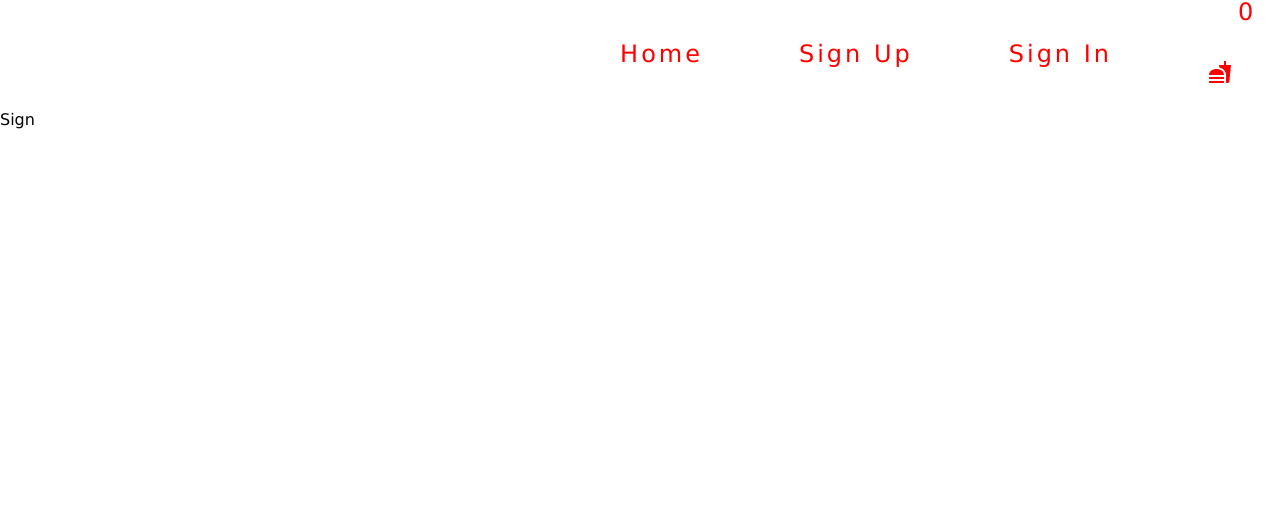
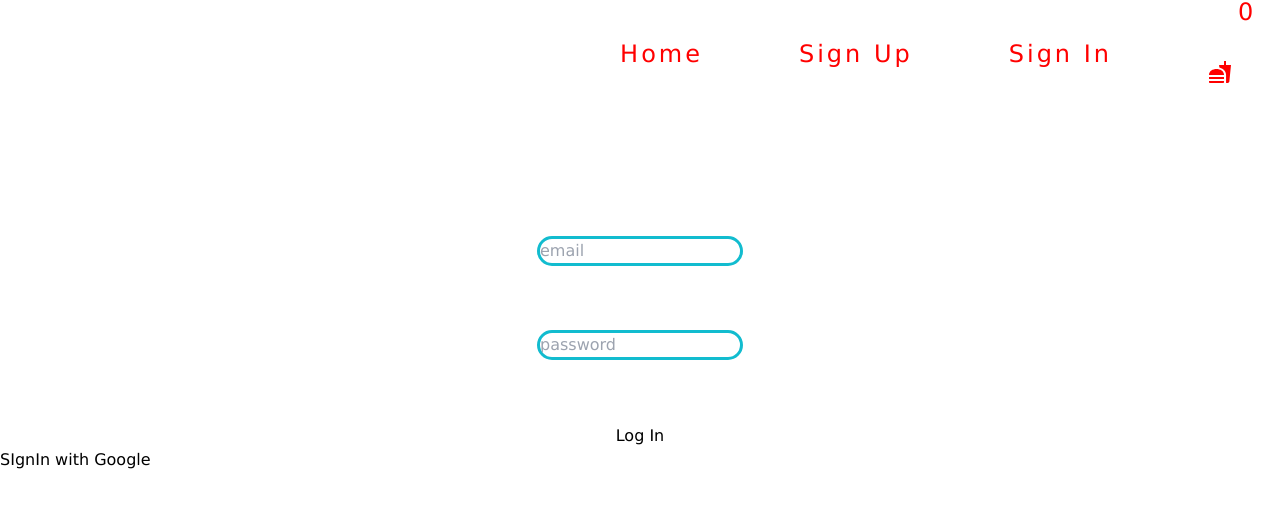
Before and after one commit to Manojkbharathi/food-delivery, a React (Vite) app: page /signUp in a window 1280 px wide. Shown: the top 508 px of the page. Built offline with nearby package versions, Linux system fonts and the light colour scheme.

Commit message:
added authentication

```diff
--- a/src/index.css
+++ b/src/index.css
@@ -12,3 +12,12 @@ body {
   width: 100vw;
   overflow-x: visible;
 }
+
+form {
+  display: flex;
+  flex-direction: column;
+  align-items: center;
+  justify-content: center;
+  gap: 4rem;
+  margin-top: 8rem;
+}
--- a/src/routes/products.jsx
+++ b/src/routes/products.jsx
@@ -3,18 +3,32 @@ import {
   AiOutlineFacebook,
   AiOutlineTwitter,
 } from 'react-icons/ai';
-import React, { useContext, useState } from 'react';
+import React, { useContext, useState, useEffect } from 'react';
 import '../components/footer.css';
 import data from '../components/data.json';
 import '../components/data.json';
 import '../components/products.css';
 import { ContextApp } from '../context/context';
-
+import { auth } from '../utils/firebase';
+import { onAuthStateChanged } from 'firebase/auth';
 const Products = () => {
   const logout = () => {
     localStorage.clear();
     window.location.reload();
   };
+
+  const [id, setId] = useState('');
+
+  useEffect(() => {
+    onAuthStateChanged(auth, (user) => {
+      if (user) {
+        const uid = user.uid;
+        setId(uid);
+      } else {
+        alert('Please login first');
+      }
+    });
+  }, []);
   const { addToCart } = useContext(ContextApp);
 
   const [selected, setSelected] = useState(0);
--- a/src/routes/signIn.jsx
+++ b/src/routes/signIn.jsx
@@ -1,25 +1,46 @@
-import { auth, provider } from '../utils/firebase';
-import { signInWithPopup } from 'firebase/auth';
-import { useState, useEffect } from 'react';
-import Home from './products';
+import React, { useState } from 'react';
+import { signInWithEmailAndPassword } from 'firebase/auth';
+import { NavLink, useNavigate } from 'react-router-dom';
+import { auth } from '../utils/firebase';
 const SignIn = () => {
-  const [value, setValue] = useState('');
-  const handleCLick = () => {
-    signInWithPopup(auth, provider).then((data) => {
-      setValue(data.user.email);
-      localStorage.setItem('email', data.user.email);
-    });
+  const navigate = useNavigate();
+  const [email, setEmail] = useState('');
+  const [password, setPassword] = useState('');
+  const [error, setError] = useState(false);
+  const onSignIn = async (e) => {
+    e.preventDefault();
+    await signInWithEmailAndPassword(auth, email, password)
+      .then((userCredential) => {
+        const user = userCredential.userCredential;
+        setEmail('');
+        setPassword('');
+        setError(false);
+        navigate('/');
+      })
+      .catch((error) => {
+        setError(true);
+      });
   };
-  useEffect(() => {
-    setValue(localStorage.getItem('email'));
-  });
   return (
     <div>
-      {value ? (
-        <Home />
-      ) : (
-        <button onClick={handleCLick}>SIgnIn with Google</button>
-      )}
+      <div>
+        <form onSubmit={onSignIn}>
+          <input
+            type='email'
+            placeholder='email'
+            onChange={(e) => setEmail(e.target.value)}
+          />
+          <input
+            type='password'
+            placeholder='password'
+            onChange={(e) => setPassword(e.target.value)}
+          />
+
+          <button type='submit'>Log In</button>
+          {error && <span>Wrong email or password</span>}
+        </form>
+        {error && <span>Wrong email or password</span>}
+      </div>
     </div>
   );
 };
--- a/src/routes/signUp.jsx
+++ b/src/routes/signUp.jsx
@@ -1,7 +1,69 @@
+import { auth, provider } from '../utils/firebase';
+import { createUserWithEmailAndPassword, signInWithPopup } from 'firebase/auth';
+import { useState, useEffect } from 'react';
+import { NavLink, useNavigate } from 'react-router-dom';
+import '../../src/index.css';
+import Home from './products';
 const SignUp = () => {
+  const navigate = useNavigate();
+  const [error, setError] = useState(false);
+  const [value, setValue] = useState('');
+  const [email, setEmail] = useState('');
+  const [password, setPassword] = useState('');
+  const handleCLick = () => {
+    signInWithPopup(auth, provider)
+      .then((data) => {
+        setValue(data.user.email);
+        localStorage.setItem('email', data.user.email);
+      })
+      .catch((error) => {
+        console.error('Google Sign-In Error:', error);
+      });
+  };
+  useEffect(() => {
+    setValue(localStorage.getItem('email'));
+  }, []);
+  const handleLogin = (e) => {
+    e.preventDefault();
+
+    createUserWithEmailAndPassword(auth, email, password)
+      .then((userCredential) => {
+        const user = userCredential.user;
+        setEmail('');
+        setPassword('');
+        setError(false);
+        navigate('/signIn');
+      })
+      .catch((error) => {
+        setError(true);
+      });
+  };
   return (
     <div>
-      <button>Sign</button>
+      <div>
+        <form onSubmit={handleLogin}>
+          <input
+            type='email'
+            placeholder='email'
+            onChange={(e) => setEmail(e.target.value)}
+          />
+          <input
+            type='password'
+            placeholder='password'
+            onChange={(e) => setPassword(e.target.value)}
+          />
+
+          <button type='submit'>Log In</button>
+          {error && <span>Wrong email or password</span>}
+        </form>
+      </div>
+      <div className='google-auth'>
+        {value ? (
+          <Home />
+        ) : (
+          <button onClick={handleCLick}>SIgnIn with Google</button>
+        )}
+      </div>
     </div>
   );
 };
--- a/src/utils/firebase.js
+++ b/src/utils/firebase.js
@@ -1,6 +1,7 @@
 // Import the functions you need from the SDKs you need
 import { initializeApp } from 'firebase/app';
 import { getAuth, GoogleAuthProvider } from 'firebase/auth';
+import { getFirestore } from 'firebase/firestore';
 // TODO: Add SDKs for Firebase products that you want to use
 // https://firebase.google.com/docs/web/setup#available-libraries
 
@@ -16,6 +17,8 @@ const firebaseConfig = {
 
 // Initialize Firebase
 const app = initializeApp(firebaseConfig);
-const auth = getAuth(app);
 const provider = new GoogleAuthProvider();
-export { auth, provider };
+// export const database = getFirestore(app);
+export { provider };
+export const auth = getAuth(app);
+export default app;
```
